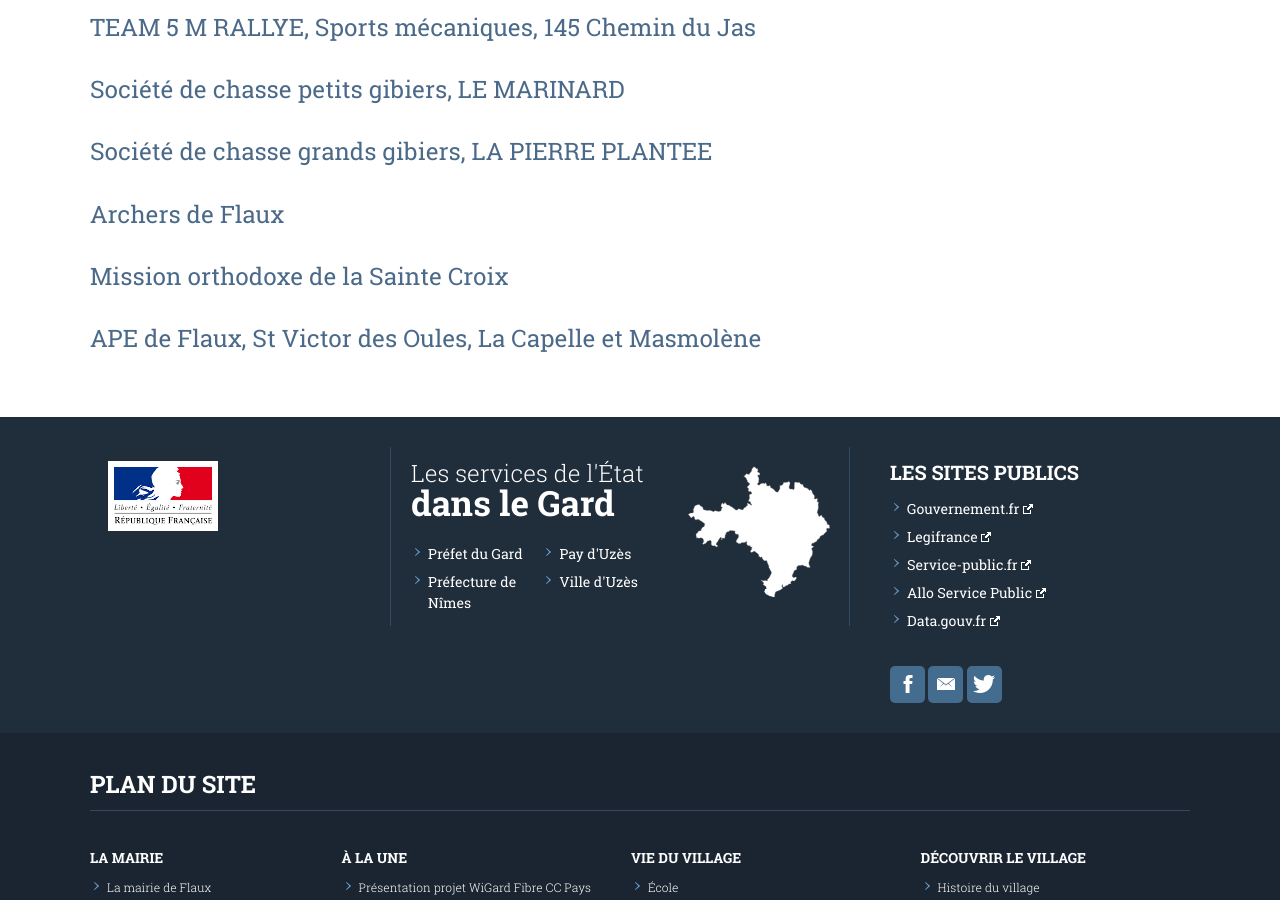
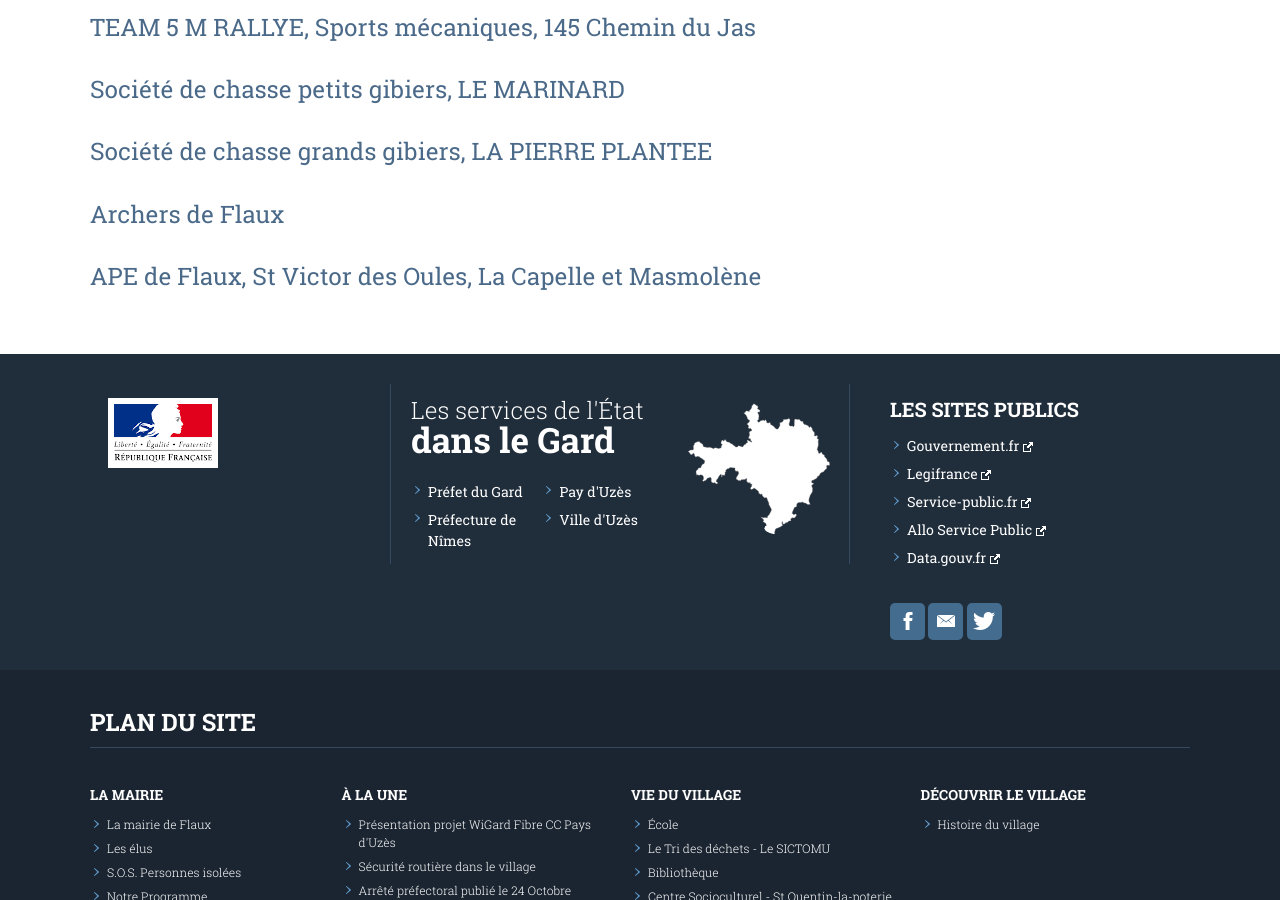
Before and after one commit to Flaux-Village/flaux-village.github.io, a Jekyll site: the page built from associations.md, in a window 1280 px wide and 900 px high, scrolled down 819 px. Built offline with Jekyll 4.4.1, drawn with Linux system fonts in a browser that asks for light colours; our own code applies the rules of GitHub Pages for plain Markdown files.

Commit message:
Update associations.md

```diff
--- a/associations.md
+++ b/associations.md
@@ -25,5 +25,4 @@ menu_secondaire:
 # Société de chasse petits gibiers, LE MARINARD
 # Société de chasse grands gibiers, LA PIERRE PLANTEE
 # Archers de Flaux
-# Mission orthodoxe de la Sainte Croix
 # APE de Flaux, St Victor des Oules, La Capelle et Masmolène
```
